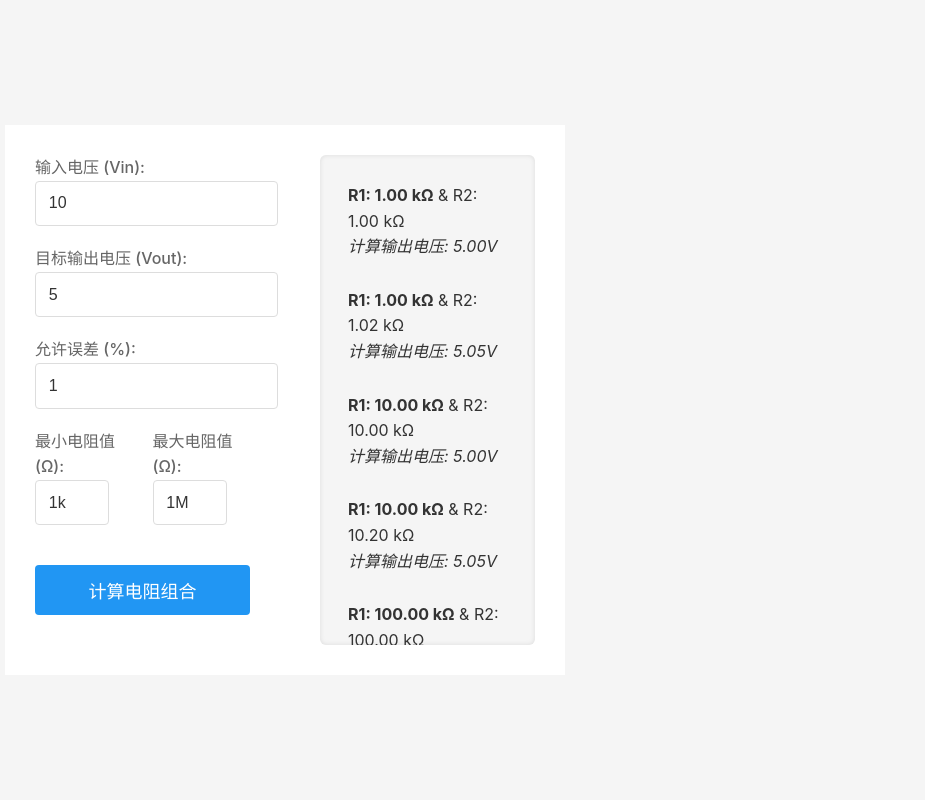
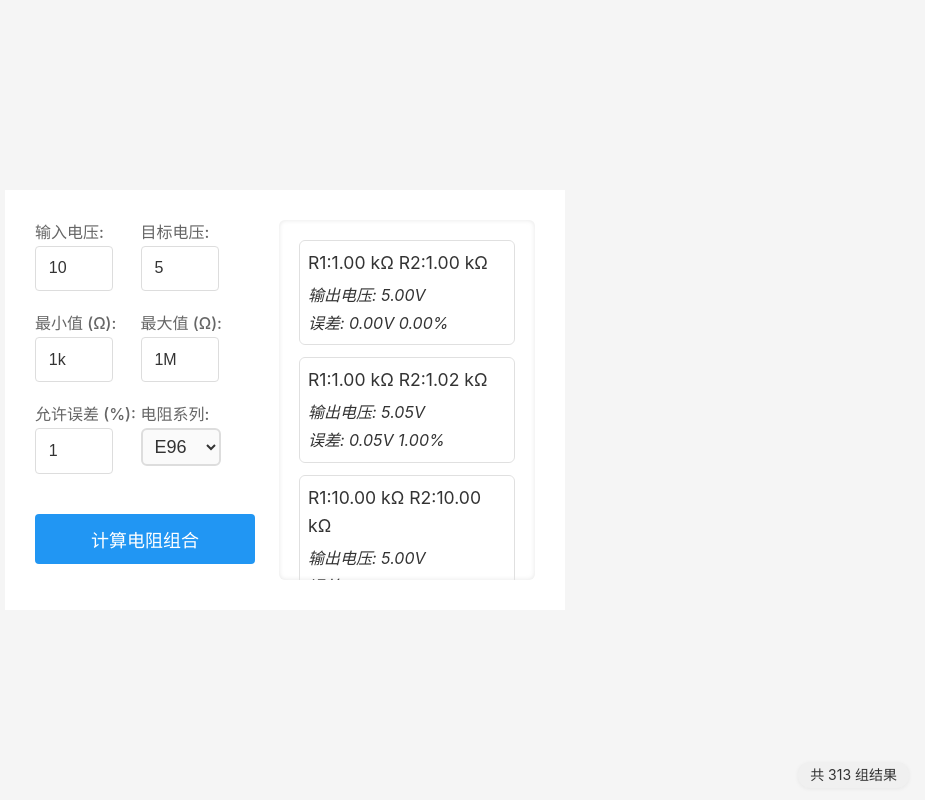
Before and after one commit to xiaowine/pcb-calculation-tools, a website: page iframe/resistive-divider.html in a window 1280 px wide. Both pictures are taken after a click on the button "计算电阻组合". Shown: the whole page, without its empty margins (355-1280 px from the left). Drawn offline with Linux system fonts and the light colour scheme.

Commit message:
优化电压分压计算器界面，新增电阻系列选择功能，调整输入框布局，改善样式适配深色模式

```diff
--- a/iframe/css/resistive-divider.css
+++ b/iframe/css/resistive-divider.css
@@ -6,13 +6,17 @@
 }
 
 .left-section {
-	width: 48%;
-	padding-right: 50px;
+	width: 280px;
+	width: 220px;
+	min-width: 180px;
+	max-width: 100%;
+	padding-right: 16px;
 }
 
 .right-section {
 	width: 48%;
-	padding-left: 20px;
+	flex: 1 1 0;
+	padding-left: 8px;
 	display: flex;
 	flex-direction: column;
 	justify-content: flex-start;
@@ -37,12 +41,42 @@ input[type='text'] {
 /* 新增的样式：将两个辅助输入放到同一行 */
 .input-row {
 	display: flex;
-	gap: 20px; /* 设置输入框之间的间距 */
-	margin-bottom: 20px; /* 设置底部间距 */
+	flex-wrap: wrap;
+	margin-bottom: 20px;
 }
+
+.input-row > * {
+	flex: 1 1 40%;
+	max-width: 48%;
+}
+
 
 .input-row input {
 	width: 48%; /* 每个输入框占一半宽度 */
+}
+
+/* 电阻精度选择框样式 */
+.input-row select {
+	width: 100%;
+	min-width: 80px;
+	max-width: 80px;
+	box-sizing: border-box;
+	font-size: 18px;
+	padding: 6px 8px;
+	border: 2px solid var(--input-border);
+	border-radius: 6px;
+	background-color: #fafafa;
+	color: var(--text-color);
+	margin-bottom: 20px;
+	transition: background 0.2s, color 0.2s, border-color 0.2s;
+}
+
+@media (prefers-color-scheme: dark) {
+	.input-row select {
+		background-color: #232323;
+		color: var(--text-color-dark, #e0e0e0);
+		border-color: var(--input-border-dark, #444);
+	}
 }
 
 button {
@@ -54,13 +88,31 @@ button {
 
 .results {
 	padding: 20px;
-	background-color: var(--background-color);
 	border-radius: 6px;
 	box-shadow: inset 0 0 5px var(--shadow-color);
 	font-size: 16px;
 	color: var(--text-color);
-	height: 450px;
+	height: 320px;
 	overflow-y: auto;
+}
+
+/* 适配 updateResults 动态内容的样式，支持浅色和深色模式 */
+.theme-result-item {
+	margin-bottom: 16px;
+	padding: 10px;
+	border-radius: 6px;
+	border: 1px solid var(--divider-color, #e0e0e0);
+	/* background: var(--result-bg, #fafafa); */
+	color: var(--text-color);
+	transition: background 0.2s, color 0.2s, border-color 0.2s;
+}
+
+@media (prefers-color-scheme: dark) {
+	.theme-result-item {
+		background: var(--result-bg-dark, #232323);
+		/* border-color: var(--divider-color-dark, #444); */
+		color: var(--text-color-dark, #e0e0e0);
+	}
 }
 
 /* 美化滚动条 */
@@ -81,3 +133,23 @@ button {
 ::-webkit-scrollbar-thumb:hover {
 	background-color: var(--hover-color);
 }
+
+.results-count-badge {
+    position: absolute;
+    right: 16px;
+    bottom: 12px;
+    font-size: 14px;
+    color: var(--text-color);
+    background: var(--result-bg, #f0f0f0);
+    border-radius: 12px;
+    padding: 2px 12px;
+    box-shadow: 0 1px 4px rgba(0,0,0,0.06);
+    pointer-events: none;
+    z-index: 2;
+}
+@media (prefers-color-scheme: dark) {
+    .results-count-badge {
+        background: var(--result-bg-dark, #232323);
+        color: var(--text-color-dark, #e0e0e0);
+    }
+}
--- a/iframe/resistive-divider.html
+++ b/iframe/resistive-divider.html
@@ -1,56 +1,139 @@
 <!doctype html>
 <html lang="zh">
+
 <head>
 	<meta charset="UTF-8" />
-		<meta name="viewport" content="width=device-width, initial-scale=1.0" />
+	<meta
+		name="viewport"
+		content="width=device-width, initial-scale=1.0"
+	/>
 	<title>电压分压计算器</title>
-		<link rel="stylesheet" href="/iframe/css/resistive-divider.css" />
-		<link rel="stylesheet" href="/iframe/css/common.css" />
+	<link
+		rel="stylesheet"
+		href="/iframe/css/resistive-divider.css"
+	/>
+	<link
+		rel="stylesheet"
+		href="/iframe/css/common.css"
+	/>
 </head>
+
 <body>
 	<div class="container">
 		<div class="left-section">
-				<label for="Vin">输入电压 (Vin):</label>
-				<input type="number" id="Vin" value="10" step="0.1" />
-
-				<label for="Vout">目标输出电压 (Vout):</label>
-				<input type="number" id="Vout" value="5" step="0.1" />
-
-				<label for="offsetPercentage">允许误差 (%):</label>
-				<input type="number" id="offsetPercentage" value="1" step="0.1" />
-
-				<!-- 新增的输入行 -->
 			<div class="input-row">
 				<div>
-						<label for="minResistor">最小电阻值 (Ω):</label>
-						<input type="text" id="minResistor" value="1k" />
+					<label for="Vin">输入电压:</label>
+					<input
+						type="number"
+						id="Vin"
+						value="10"
+						step="0.1"
+					/>
 				</div>
 				<div>
-						<label for="maxResistor">最大电阻值 (Ω):</label>
-						<input type="text" id="maxResistor" value="1M" />
+					<label for="Vout">目标电压:</label>
+					<input
+						type="number"
+						id="Vout"
+						value="5"
+						step="0.1"
+					/>
 				</div>
+
+
+				<div>
+					<label for="minResistor">最小值 (Ω):</label>
+					<input
+						type="text"
+						id="minResistor"
+						value="1k"
+					/>
+				</div>
+				<div>
+					<label for="maxResistor">最大值 (Ω):</label>
+					<input
+						type="text"
+						id="maxResistor"
+						value="1M"
+					/>
+				</div>
+				<div>
+					<label for="offsetPercentage">允许误差 (%):</label>
+					<input
+						type="number"
+						id="offsetPercentage"
+						value="1"
+						step="0.1"
+					/>
+				</div>
+				<div>
+					<label for="resistorSeries">电阻系列:</label>
+					<select id="resistorSeries">
+						<option value="E48">E48</option>
+						<option
+							value="E96"
+							selected
+						>E96</option>
+						<option value="E192">E192</option>
+					</select>
+
+
+				</div>
+
 			</div>
 
 			<button id="calculateButton">计算电阻组合</button>
 		</div>
 		<div class="right-section">
-				<div class="results" id="results"></div>
+			<div
+				class="results"
+				id="results"
+			></div>
 		</div>
 	</div>
 
 	<script>
 		const E96 = [
-				100, 102, 105, 107, 110, 113, 115, 118, 121, 124, 127, 130, 133, 137, 140, 143, 147, 150, 154, 158, 162, 165, 169, 174, 178, 182, 187,
-				191, 196, 200, 205, 210, 215, 221, 226, 232, 237, 243, 249, 255, 261, 267, 274, 280, 287, 294, 301, 309, 316, 324, 332, 340, 348, 357,
-				365, 374, 383, 392, 402, 412, 422, 432, 442, 453, 464, 475, 487, 499, 511, 523, 536, 549, 562, 576, 590, 604, 619, 634, 649, 665, 681,
-				698, 715, 732, 750, 768, 787, 806, 825, 845, 866, 887, 909, 931, 953, 976,
+			100, 102, 105, 107, 110, 113, 115, 118, 121, 124, 127, 130, 133,
+			137, 140, 143, 147, 150, 154, 158, 162, 165, 169, 174, 178, 182,
+			187, 191, 196, 200, 205, 210, 215, 221, 226, 232, 237, 243, 249,
+			255, 261, 267, 274, 280, 287, 294, 301, 309, 316, 324, 332, 340,
+			348, 357, 365, 374, 383, 392, 402, 412, 422, 432, 442, 453, 464,
+			475, 487, 499, 511, 523, 536, 549, 562, 576, 590, 604, 619, 634,
+			649, 665, 681, 698, 715, 732, 750, 768, 787, 806, 825, 845, 866,
+			887, 909, 931, 953, 976,
 		];
-			const E96_extended = E96.flatMap((value) => {
-				return Array.from({ length: 6 }, (_, i) => value * Math.pow(10, i));
-			});
+
+		// E48标准值
+		const E48 = [
+			100, 105, 110, 115, 121, 127, 133, 140, 147, 154, 162, 169,
+			178, 187, 196, 205, 215, 226, 237, 249, 261, 274, 287, 301,
+			316, 332, 348, 365, 383, 402, 422, 442, 464, 487, 511, 536,
+			562, 590, 619, 649, 681, 715, 750, 787, 825, 866, 909, 953
+		];
+		// E192标准值
+		const E192 = [
+			100, 101, 102, 104, 105, 106, 107, 109, 110, 111, 113, 114, 115, 117, 118, 120,
+			121, 123, 124, 126, 127, 129, 130, 132, 133, 135, 137, 138, 140, 142, 143, 145,
+			147, 149, 150, 152, 154, 156, 158, 160, 162, 164, 165, 167, 169, 172, 174, 176,
+			178, 180, 182, 184, 187, 189, 191, 193, 196, 198, 200, 203, 205, 208, 210, 213,
+			215, 218, 221, 223, 226, 229, 232, 234, 237, 240, 243, 246, 249, 252, 255, 258,
+			261, 264, 267, 271, 274, 277, 280, 284, 287, 291, 294, 298, 301, 305, 309, 312,
+			316, 320, 324, 328, 332, 336, 340, 344, 348, 352, 357, 361, 365, 370, 374, 379,
+			383, 388, 392, 397, 402, 407, 412, 417, 422, 427, 432, 437, 442, 448, 453, 459,
+			464, 470, 475, 481, 487, 493, 499, 505, 511, 517, 523, 530, 536, 542, 549, 556,
+			562, 569, 576, 583, 590, 597, 604, 612, 619, 627, 634, 642, 649, 657, 665, 673,
+			681, 690, 698, 706, 715, 723, 732, 741, 750, 759, 768, 777, 787, 796, 806, 816,
+			825, 835, 845, 856, 866, 876, 887, 898, 909, 920, 931, 942, 953, 965, 976, 988
+		];
+		// 扩展到6个数量级
+		const E48_extended = E48.flatMap((value) => Array.from({ length: 6 }, (_, i) => value * Math.pow(10, i)));
+		const E96_extended = E96.flatMap((value) => Array.from({ length: 6 }, (_, i) => value * Math.pow(10, i)));
+		const E192_extended = E192.flatMap((value) => Array.from({ length: 6 }, (_, i) => value * Math.pow(10, i)));
 
 		// 辅助函数：解析带单位的电阻值
-			function parseResistorValue(value) {
+		function parseResistorValue (value) {
 			const regex = /^(\d*\.?\d+)(k|M)?$/i; // 匹配数字后跟 k 或 M（单位可不区分大小写）
 			const match = value.trim().toLowerCase().match(regex);
 			if (!match) return null; // 如果没有匹配到，返回 null
@@ -63,21 +146,23 @@
 
 			return resistorValue;
 		}
-			function calculateVoltageDivider(R1, R2, Vin) {
+		function calculateVoltageDivider (R1, R2, Vin) {
 			return (Vin * R2) / (R1 + R2);
 		}
 
-			function findResistorCombinations(Vin, Vout, offsetPercentage, minResistor, maxResistor) {
+		function findResistorCombinations (Vin, Vout, offsetPercentage, minResistor, maxResistor) {
 			const bound = (Vout * offsetPercentage) / 100;
+			let combinations = [];
+			// 获取精度选择
+			const series = document.getElementById('resistorSeries')?.value || 'E96';
+			let resistorArray = E96_extended;
+			if (series === 'E48') resistorArray = E48_extended;
+			if (series === 'E192') resistorArray = E192_extended;
 
-				let combinations = [];
-				console.log(bound);
-
-				E96_extended.forEach((R1) => {
+			resistorArray.forEach((R1) => {
 				if (R1 < minResistor || R1 > maxResistor) return;
-					E96_extended.forEach((R2) => {
+				resistorArray.forEach((R2) => {
 					if (R2 < minResistor || R2 > maxResistor) return;
-
 					const VoutCalculated = calculateVoltageDivider(R1, R2, Vin);
 					if (Math.abs(VoutCalculated - Vout) <= bound) {
 						combinations.push({
@@ -88,33 +173,50 @@
 					}
 				});
 			});
-
 			return combinations;
 		}
 
-			function updateResults(combinations) {
+		function updateResults (combinations) {
 			const resultsDiv = document.getElementById('results');
-				resultsDiv.innerHTML = ''; // Clear previous results
+			resultsDiv.innerHTML = '';
+
+			// 右下角悬浮显示总数
+			const countBadge = document.createElement('div');
+			countBadge.className = 'results-count-badge';
+			countBadge.textContent = `共 ${combinations.length} 组结果`;
+			resultsDiv.appendChild(countBadge);
 
 			if (combinations.length === 0) {
-					resultsDiv.innerHTML = '<p>未找到符合条件的电阻组合。</p>';
+				resultsDiv.innerHTML += '<p>未找到符合条件的电阻组合。</p>';
 				return;
 			}
 
 			combinations.forEach((combo) => {
 				const resultDiv = document.createElement('div');
 				resultDiv.classList.add('result-item');
+				resultDiv.classList.add('theme-result-item');
+
+				const errorValue = (combo.VoutCalculated - document.getElementById('Vout').value);
+				const errorPercent = (errorValue / document.getElementById('Vout').value * 100);
+
 				resultDiv.innerHTML = `
-			             <strong>R1: ${formatResistorValue(combo.R1)}</strong> & R2: ${formatResistorValue(combo.R2)}
-			             <br />
-			             <em>计算输出电压: ${combo.VoutCalculated}V</em>
+						<div style="font-size:1.1em;">
+							<span>R1:${formatResistorValue(combo.R1)}</span>
+							<span>R2:${formatResistorValue(combo.R2)}</span>
+						</div>
+						<div style="margin-top:6px;">
+							<em>输出电压: ${combo.VoutCalculated}V</em>
+						</div>
+						<div style="margin-top:2px;">
+							<em>误差: ${errorValue.toFixed(2)}V ${Math.abs(errorPercent).toFixed(2)}%</em>
+						</div>
 					`;
 				resultsDiv.appendChild(resultDiv);
 			});
 		}
 
 		// 辅助函数：格式化电阻值
-			function formatResistorValue(value) {
+		function formatResistorValue (value) {
 			if (value >= 1e6) {
 				return (value / 1e6).toFixed(2) + ' MΩ'; // 兆欧
 			} else if (value >= 1e3) {
@@ -144,4 +246,5 @@
 		});
 	</script>
 </body>
+
 </html>
```
Lines whose indentation alone changed are shown as unchanged.
